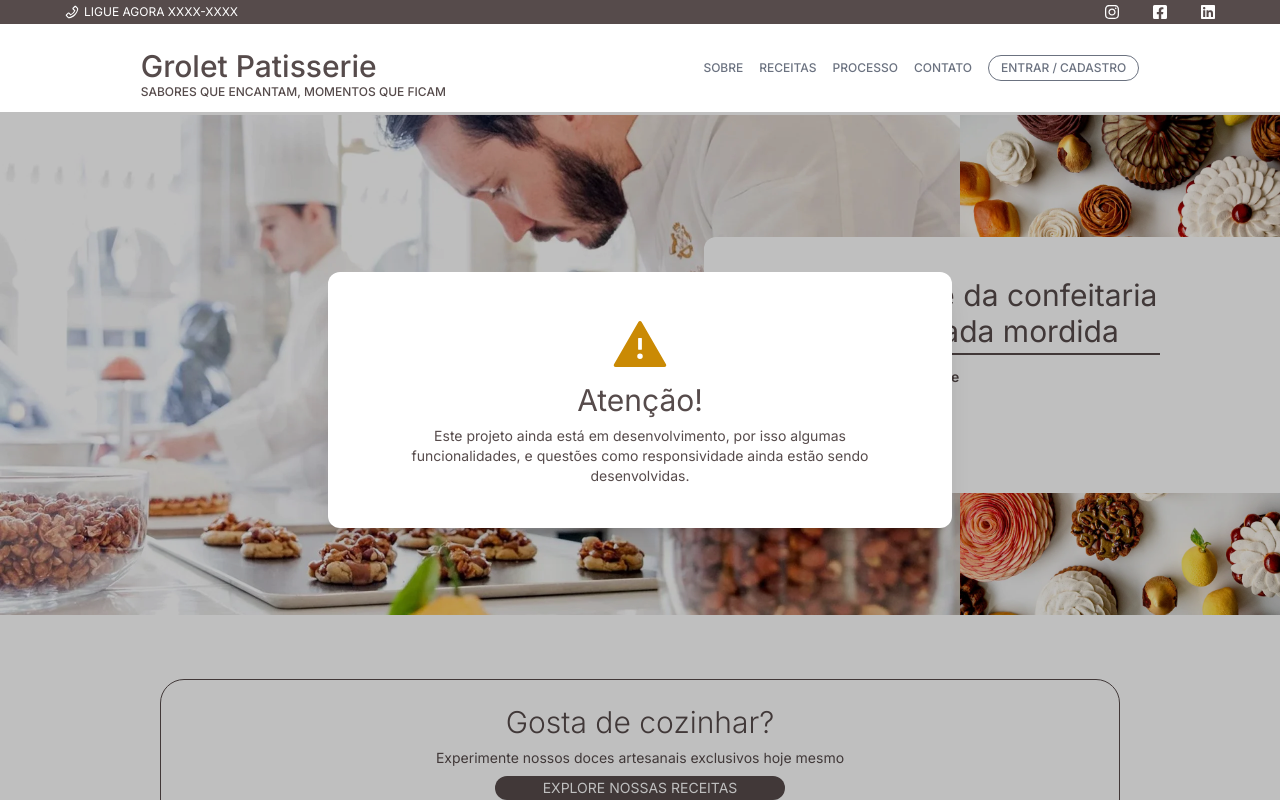
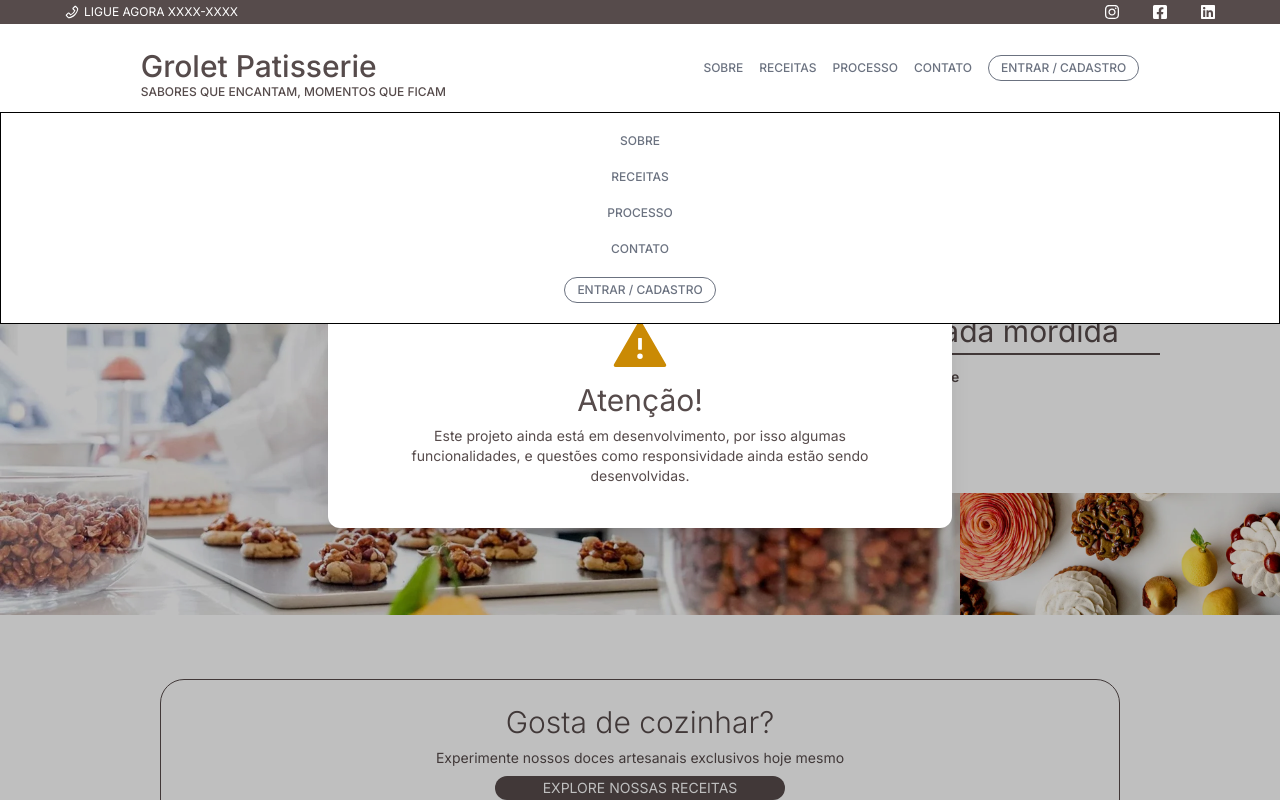
Before and after one commit to JhonatasAnicezio/Grolet_Patisserie, a Next.js app: page / in a window 1280 px wide. Shown: the top 800 px of the page. Built offline with nearby package versions, Linux system fonts and the light colour scheme; no server answers.

Commit message:
checkpoint

```diff
--- a/src/components/Header/components/link.tsx
+++ b/src/components/Header/components/link.tsx
@@ -14,7 +14,8 @@ export function LinkHeader({ route, name }: propsLinkHeader) {
     <Link
       className={
         `transition duration-500 hover:text-brown-350 hover:border-b hover:border-brown-350
-        ${pathname === route && `text-brown-350 border-b border-brown-350`}`
+        ${pathname === route && `text-brown-350 border-b border-brown-350`}
+        max-[872px]:text-xl max-[872px]:border-none`
       }
       href={route}
     >
--- a/src/components/Header/index.tsx
+++ b/src/components/Header/index.tsx
@@ -39,7 +39,17 @@ export function Header() {
           <Button />
         </nav>
         <Hamburguer />
-      </div>
+
+        </div>
+        <div className="w-full absolute bg-white border border-black right-0">
+          <nav className="flex flex-col gap-5 justify-between p-5 items-center font-medium text-xs text-gray-500">
+            <LinkHeader name="SOBRE" route="/about" />
+            <LinkHeader name="RECEITAS" route="/recipes" />
+            <LinkHeader name="PROCESSO" route="/process" />
+            <LinkHeader name="CONTATO" route="/contact" />
+            <Button />
+          </nav>
+        </div>
     </header>
   )
 }
```
